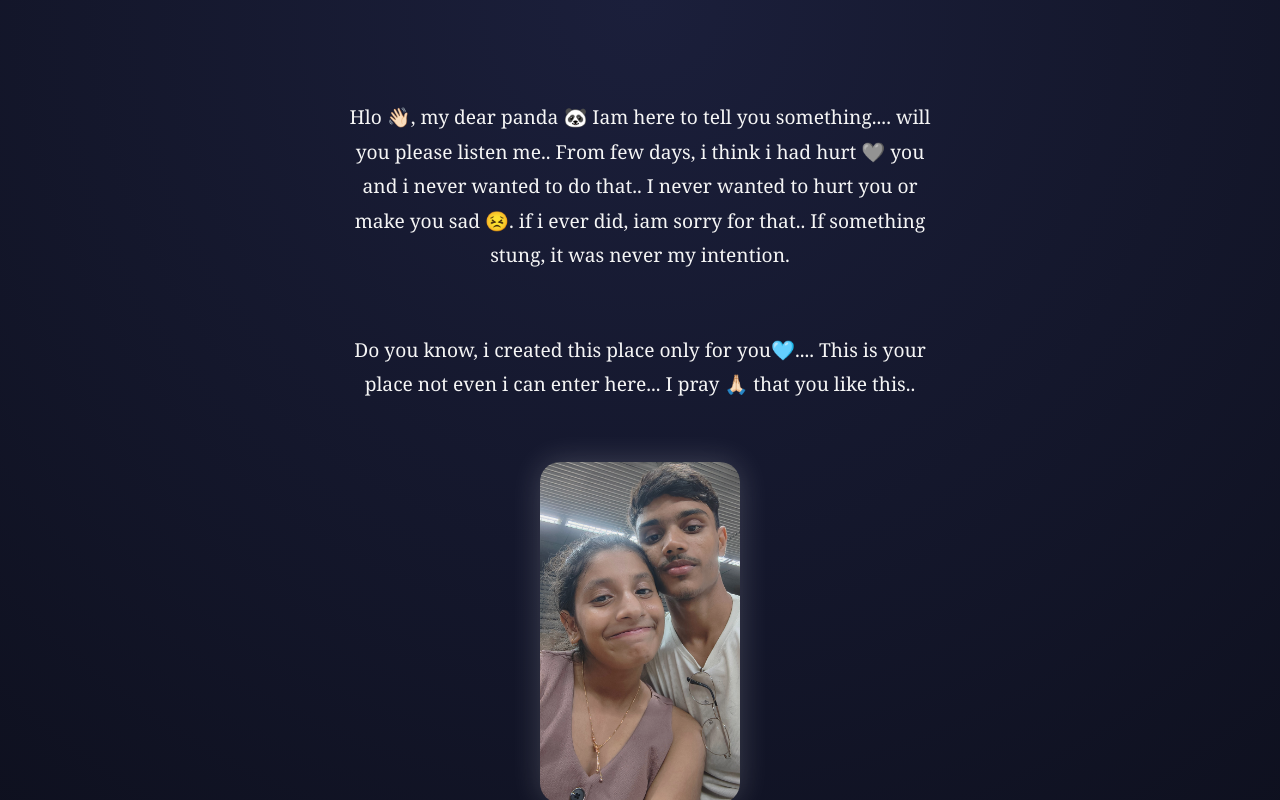
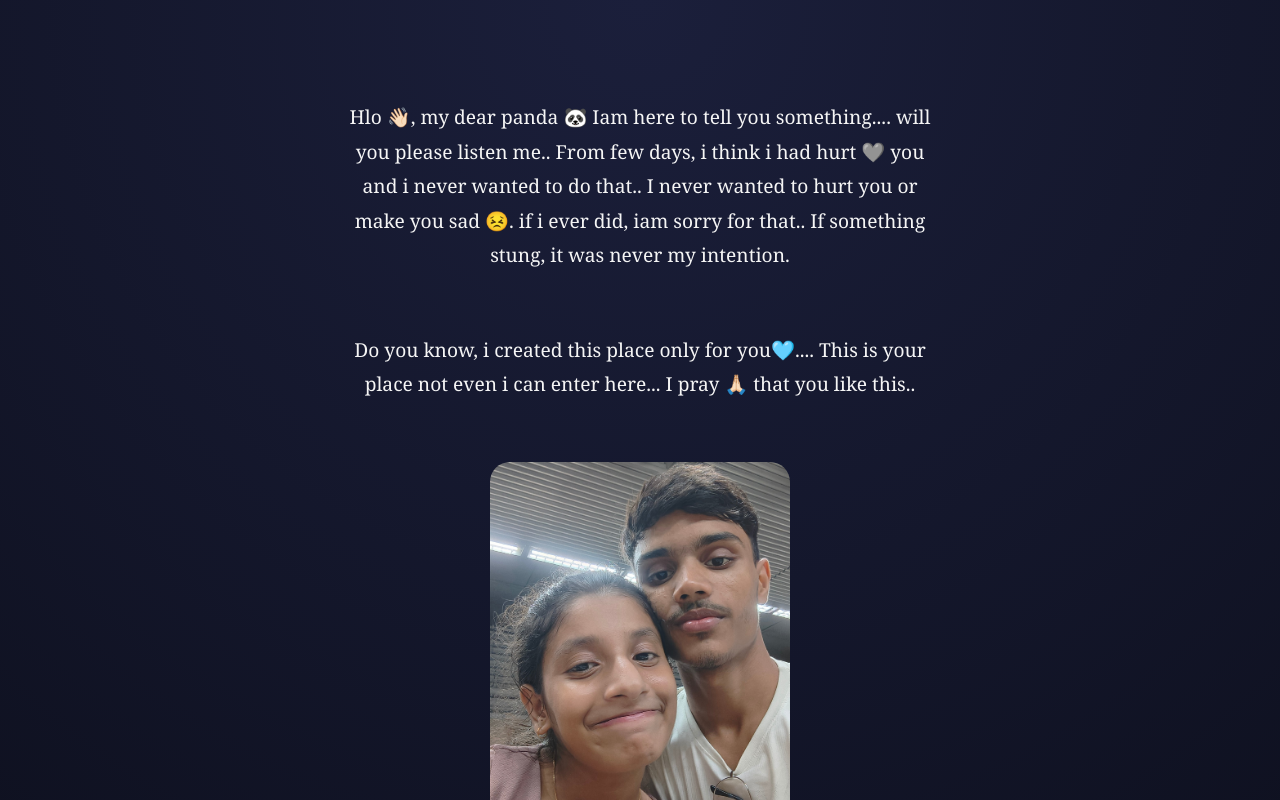
Before and after one commit to Shibam0314/still-here, a plain HTML site: page index.html in a window 1280 px wide. Both pictures are taken after a click on the button "Enter- click me". Shown: the top 800 px of the page. Drawn offline with Linux system fonts and the light colour scheme.

Commit message:
Update style.css

```diff
--- a/style.css
+++ b/style.css
@@ -88,13 +88,12 @@ button:hover {
   margin-top: 10px;
 }
 .memory-img {
-  width: 200px;
-  max-width: 80%;
+  width: 90%;
+  max-width: 300px;
+  height: auto;
   border-radius: 20px;
-  margin: 40px auto;
+  margin: 30px auto;
   display: block;
-  box-shadow: 0 0 30px rgba(255,255,255,0.2);
-  opacity: 0.95;
 }
 @media (max-width: 600px) {
 
```
